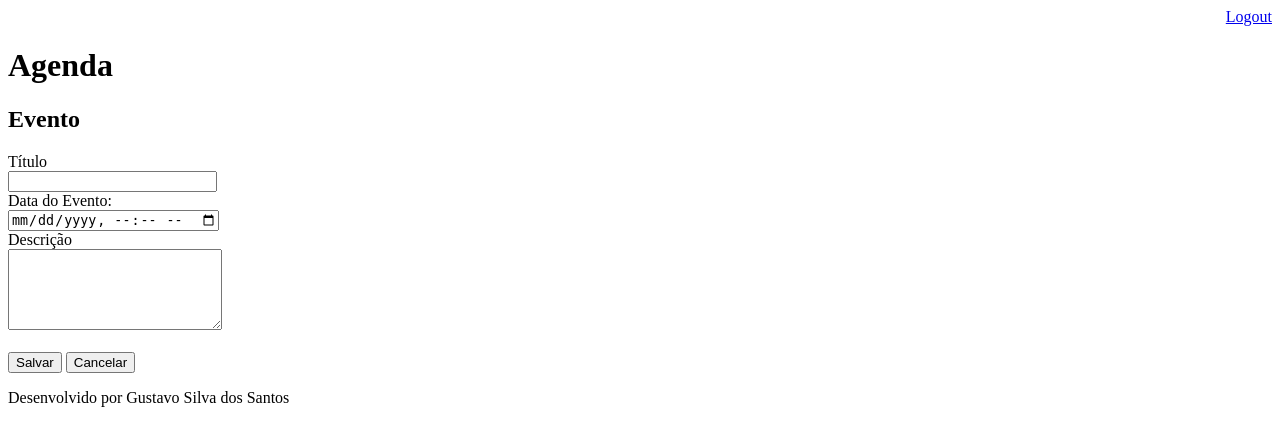
After one commit to gus2222/agenda_django, a Django app: page /agenda/evento/ in a window 1280 px wide. The commit adds this page. Shown: the top 446 px of the page. Run offline with Django 3.2, Linux system fonts and the light colour scheme; a user stored in the database is signed in.

Commit message:
template de insercao de eventos na agenda e giignore

```diff
--- a/agenda/urls.py
+++ b/agenda/urls.py
@@ -22,9 +22,12 @@ urlpatterns = [
     path('admin/', admin.site.urls),
     path('eventos/<titulo_evento>/', views.eventos),
     path('agenda/', views.lista_eventos),
+    path('agenda/evento/', views.evento),
+    path('agenda/evento/submit', views.submit_evento),
     # path('', views.index)
     path('', RedirectView.as_view(url="/agenda/")),
     path('login/', views.login_user),
     path('login/submit', views.submit_login),
-    path('logout/', views.logout_user)
+    path('logout/', views.logout_user),
+
 ]
--- a/core/views.py
+++ b/core/views.py
@@ -38,3 +38,18 @@ def lista_eventos(request):
 def eventos(request, titulo_evento):
     local = Evento.objects.get(titulo = titulo_evento).descricao
     return HttpResponse('<h2>O local do Evento {} é {} </h2>'.format(titulo_evento,local))
+@login_required(login_url="/login")
+def evento(request):
+    return render(request, 'evento.html')
+@login_required(login_url="/login")
+def submit_evento(request):
+    if request.POST:
+        titulo = request.POST.get('titulo')
+        data_evento = request.POST.get('data_evento')
+        descricao = request.POST.get('descricao')
+        usuario = request.user
+        Evento.objects.create(titulo=titulo,
+                              data_evento= data_evento,
+                              descricao=descricao,
+                              usuario=usuario)
+    return redirect("/")
--- a/templates/agenda.html
+++ b/templates/agenda.html
@@ -2,6 +2,10 @@
 
 {% block content %}
     <h2>Agendamentos</h2>
+    <a href="evento/">
+        <button type="button">Novo Evento</button>
+    </a>
+
     <ul style="font-size: 16px">
     {% for evento in eventos %}
         <li>{{evento.titulo}} - {{evento.get_data_evento}}</li>
--- /dev/null
+++ b/templates/evento.html
@@ -0,0 +1,30 @@
+{% extends "model-page.html" %}
+
+{% block content %}
+
+<h2>Evento</h2>
+<form action="submit" method="POST">{% csrf_token %}
+    <label>Título</label>
+    <br>
+    <input type="text" name="titulo" size="23">
+    <br>
+    <label>Data do Evento:</label>
+    <br>
+    <input type="datetime-local" name="data_evento">
+    <br>
+    <label>Descrição</label>
+    <br>
+    <textarea name="descricao" rows="5" cols="24"></textarea>
+    <br>
+    <br>
+    <button type="submit">Salvar</button>
+    <a href="/">
+        <button type="button">Cancelar</button>
+    </a>
+
+</form>
+
+
+
+
+{% endblock %}
```
Also changed, not shown: db.sqlite3, 1 other file.
